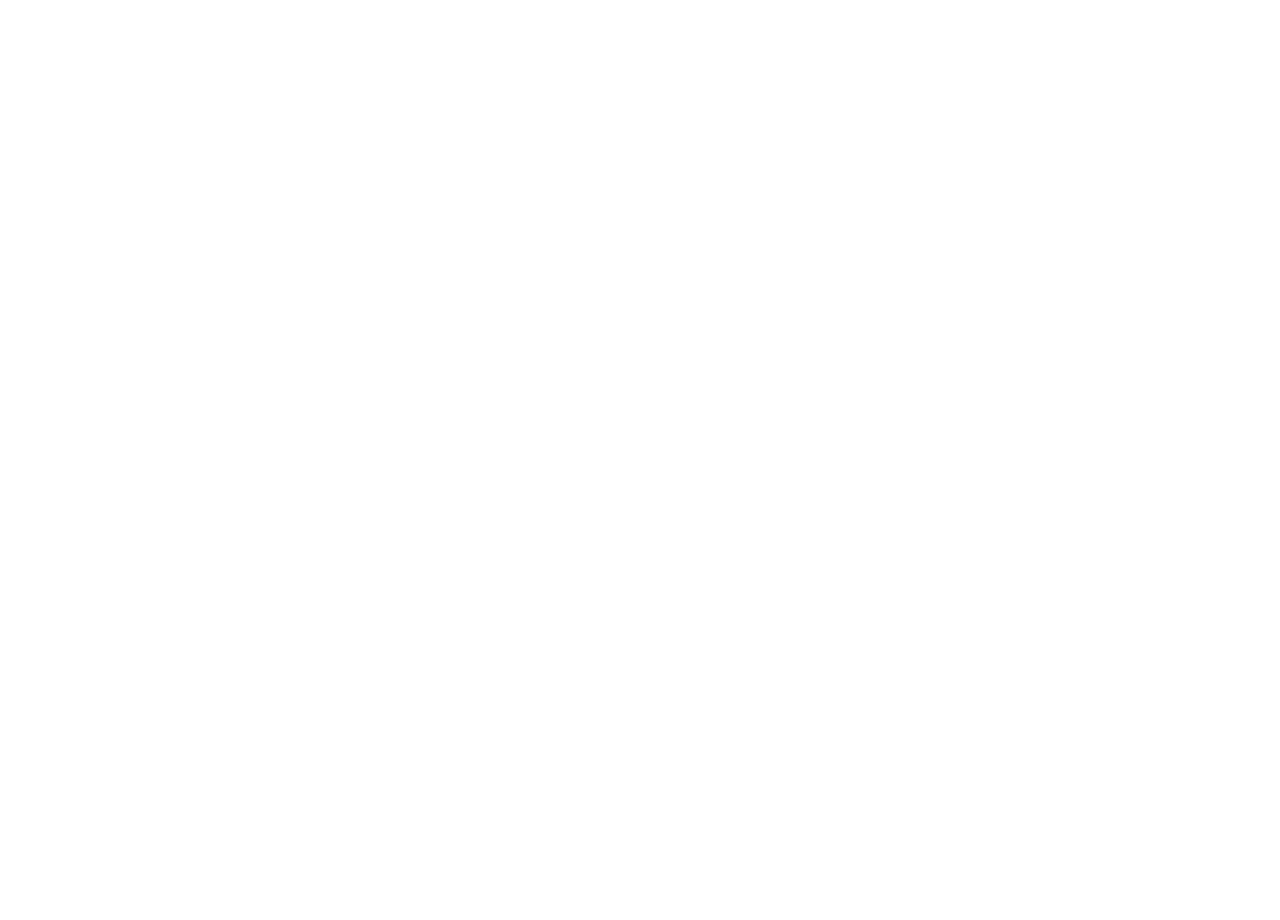
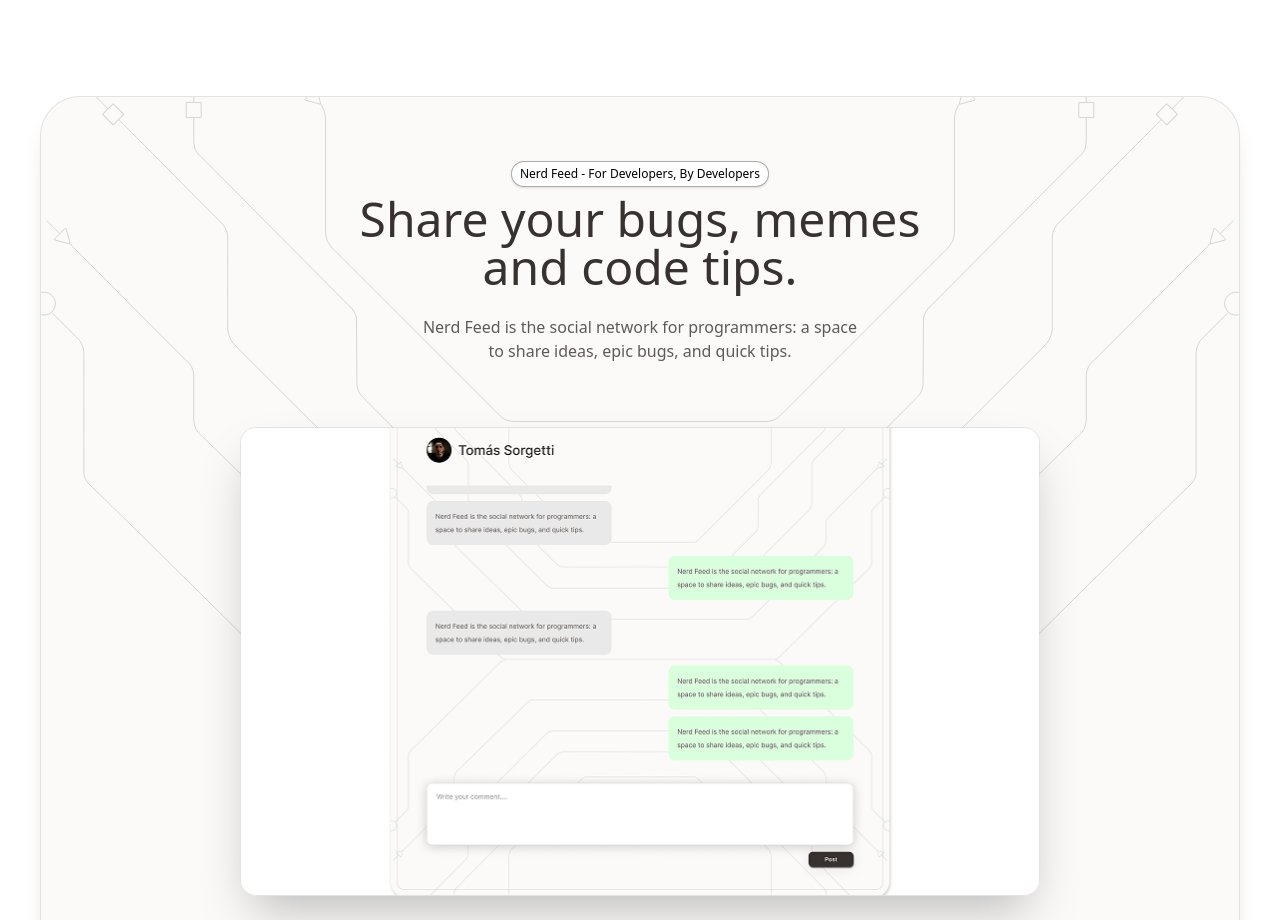
Before and after one commit to TomasSorgetti/nerd-feed-v2, a Vue app: page / in a window 1280 px wide. Shown: the part 1880-2800 px from the top of the page. Before the commit the page ends 1848 px from the top, so only its background shows below. Built offline with nearby package versions, Linux system fonts and the light colour scheme.

Commit message:
feat: chat cta added

```diff
--- /dev/null
+++ b/src/presentation/components/sections/ChatCta.vue
@@ -0,0 +1,39 @@
+<script setup>
+import Background from "../../assets/background.svg";
+import ChatVideo from "../../assets/chat.png";
+import Badge from "../ui/Badge.vue";
+import MainButton from "../ui/buttons/MainButton.vue";
+</script>
+
+<template>
+  <section
+    class="relative overflow-hidden w-full max-w-7xl container mx-auto rounded-5xl mt-32 border border-secondary/15 bg-background-bis shadow-xl p-4 flex flex-col items-center text-center gap-6 py-10"
+  >
+    <img
+      :src="Background"
+      alt=""
+      class="absolute top-0 left-0 w-full select-none pointer-events-none"
+    />
+
+    <div class="relative z-20 flex flex-col items-center pt-6">
+      <Badge>Nerd Feed - For Developers, By Developers</Badge>
+      <h2 class="text-6xl font-medium max-w-xl mt-2">
+        Share your bugs, memes and code tips.
+      </h2>
+      <p class="mt-6 max-w-md text-text">
+        Nerd Feed is the social network for programmers: a space to share ideas,
+        epic bugs, and quick tips.
+      </p>
+    </div>
+
+    <img
+      :src="ChatVideo"
+      alt="Nerd Feed Chat"
+      class="relative z-20 w-full max-w-200 mx-auto border border-secondary/15 rounded-2xl shadow-2xl mt-10"
+    />
+
+    <MainButton to="/auth/register" variant="primary" size="lg"
+      >Sign Up</MainButton
+    >
+  </section>
+</template>
--- a/src/presentation/components/sections/HomeBanner.vue
+++ b/src/presentation/components/sections/HomeBanner.vue
@@ -15,7 +15,7 @@ import MainButton from "../ui/buttons/MainButton.vue";
       class="absolute top-0 left-0 w-full select-none pointer-events-none"
     />
 
-    <div class="z-20 text-center pt-10 flex flex-col items-center">
+    <div class="relative z-20 text-center pt-10 flex flex-col items-center">
       <Badge>Nerd Feed - For Developers, By Developers</Badge>
       <h1 class="relative text-8xl font-semibold max-w-2xl mt-2">
         Share your bugs,
--- a/src/presentation/pages/Home.vue
+++ b/src/presentation/pages/Home.vue
@@ -1,4 +1,5 @@
 <script setup>
+import ChatCta from "../components/sections/ChatCta.vue";
 import HomeBanner from "../components/sections/HomeBanner.vue";
 import Sponsors from "../components/sections/Sponsors.vue";
 </script>
@@ -6,4 +7,5 @@ import Sponsors from "../components/sections/Sponsors.vue";
 <template>
   <HomeBanner />
   <Sponsors />
+  <ChatCta />
 </template>
```
Also changed, not shown: src/presentation/assets/chat.png (added).
